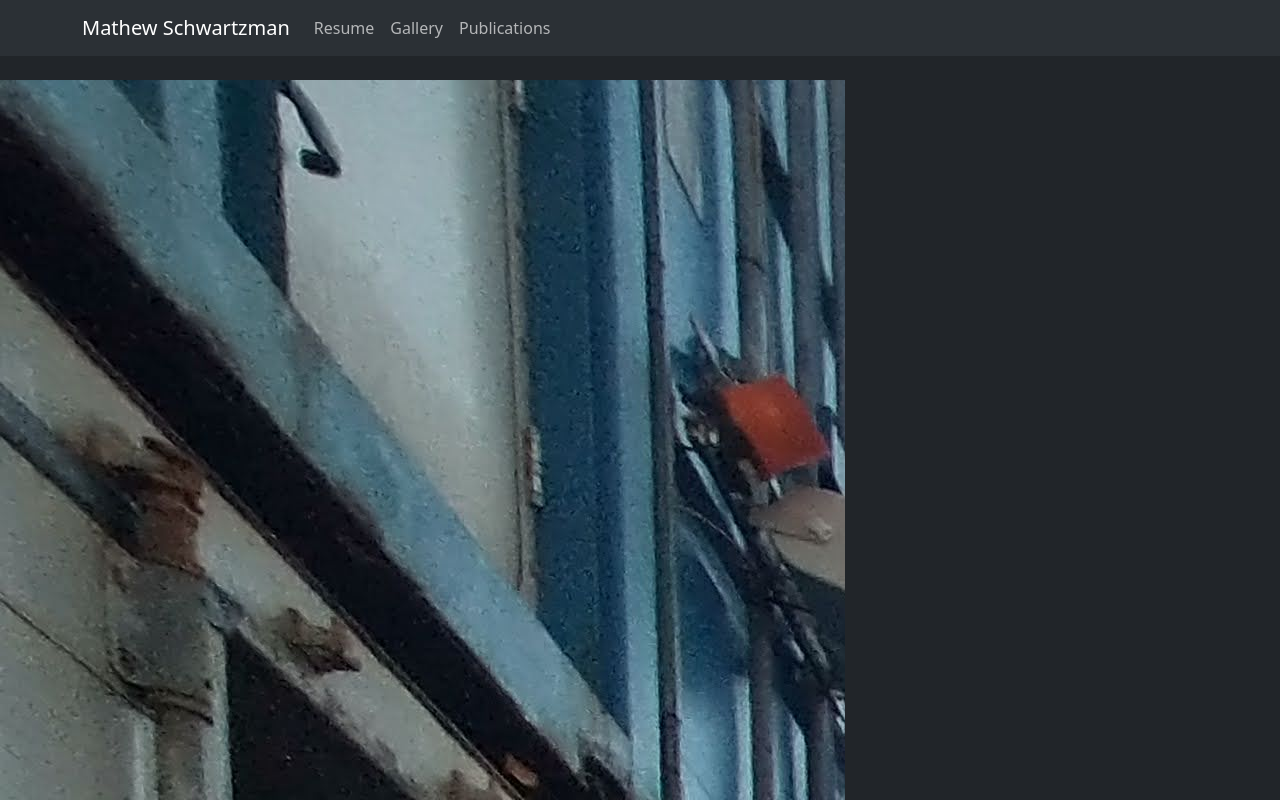
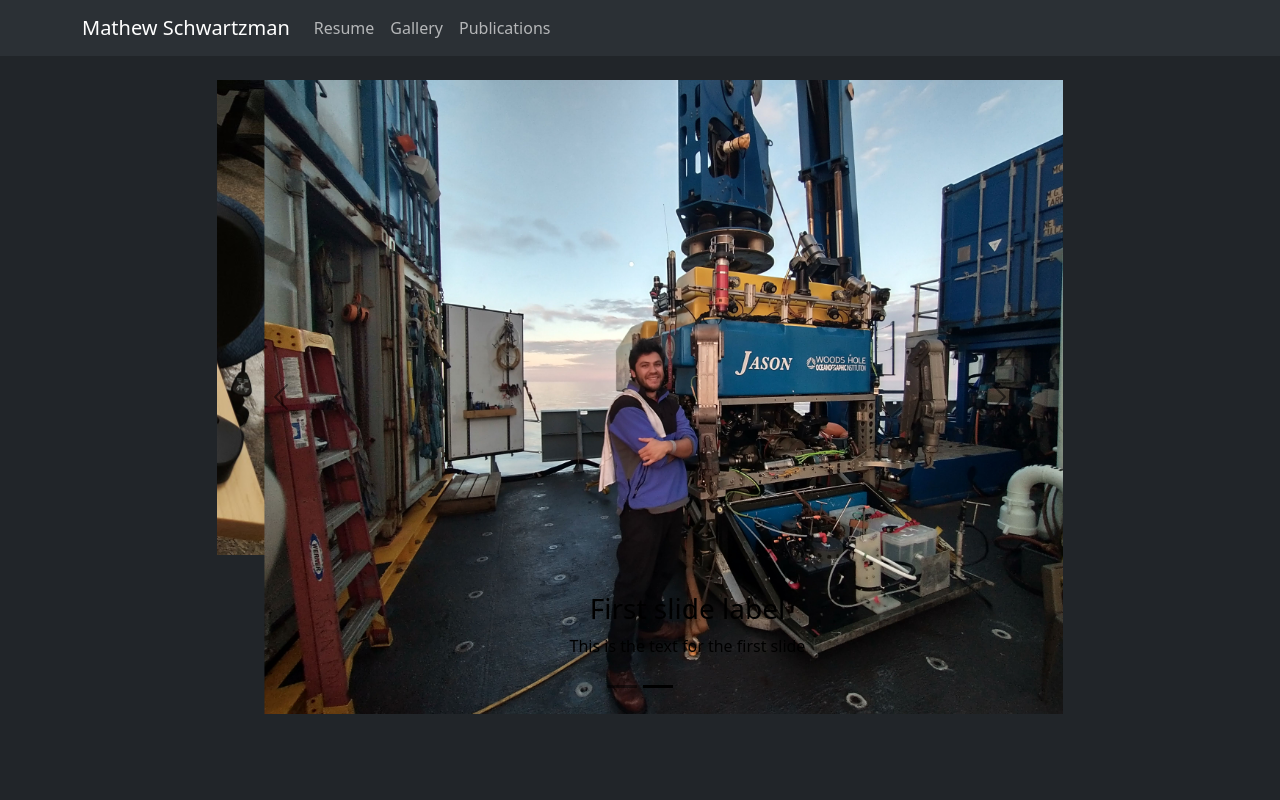
Before and after one commit to mcschwartzman/mcschwartzman.github.io, a React (Create React App) app: page / in a window 1280 px wide. Shown: the top 800 px of the page. Built offline with nearby package versions, Linux system fonts and the light colour scheme.

Commit message:
fix: resizing images

```diff
--- a/src/components/Homepage.js
+++ b/src/components/Homepage.js
@@ -11,7 +11,7 @@ function Homepage() {
     return (
         <div>
             <Row>
-                <Col md={8}>
+                <Col >
                     <Container className="p-0">
                         <Slideshow />
                     </Container>
--- a/src/components/Slideshow.js
+++ b/src/components/Slideshow.js
@@ -11,14 +11,14 @@ class Slideshow extends Component {
         return (
             <Carousel>
                 <Carousel.Item>
-                    <Image src={Workspace} />
+                    <Image src={Workspace} fluid/>
                     <Carousel.Caption>
                         <h3>First slide label</h3>
                         <p>This is the text for the first slide</p>
                     </Carousel.Caption>
                 </Carousel.Item>
                 <Carousel.Item>
-                    <Image src={jason_pose} />
+                    <Image src={jason_pose} fluid/>
                     <Carousel.Caption>
                         <h3>First slide label</h3>
                         <p>This is the text for the first slide</p>
```
